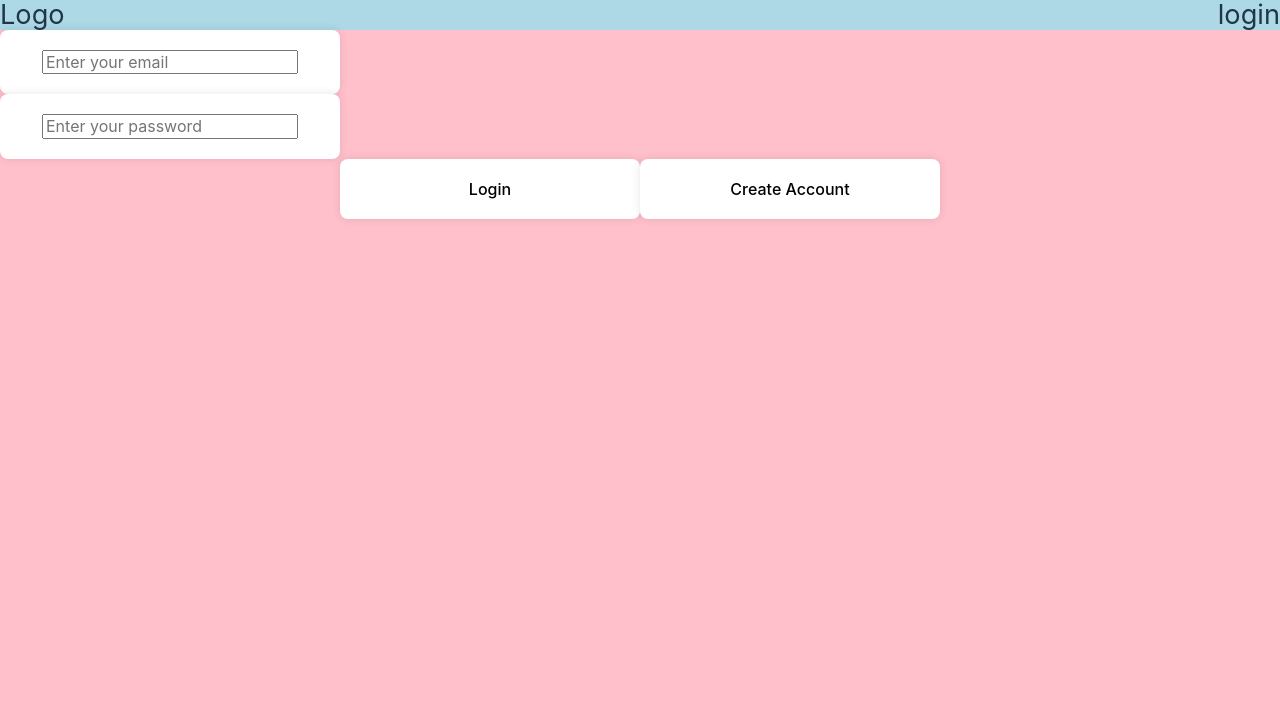
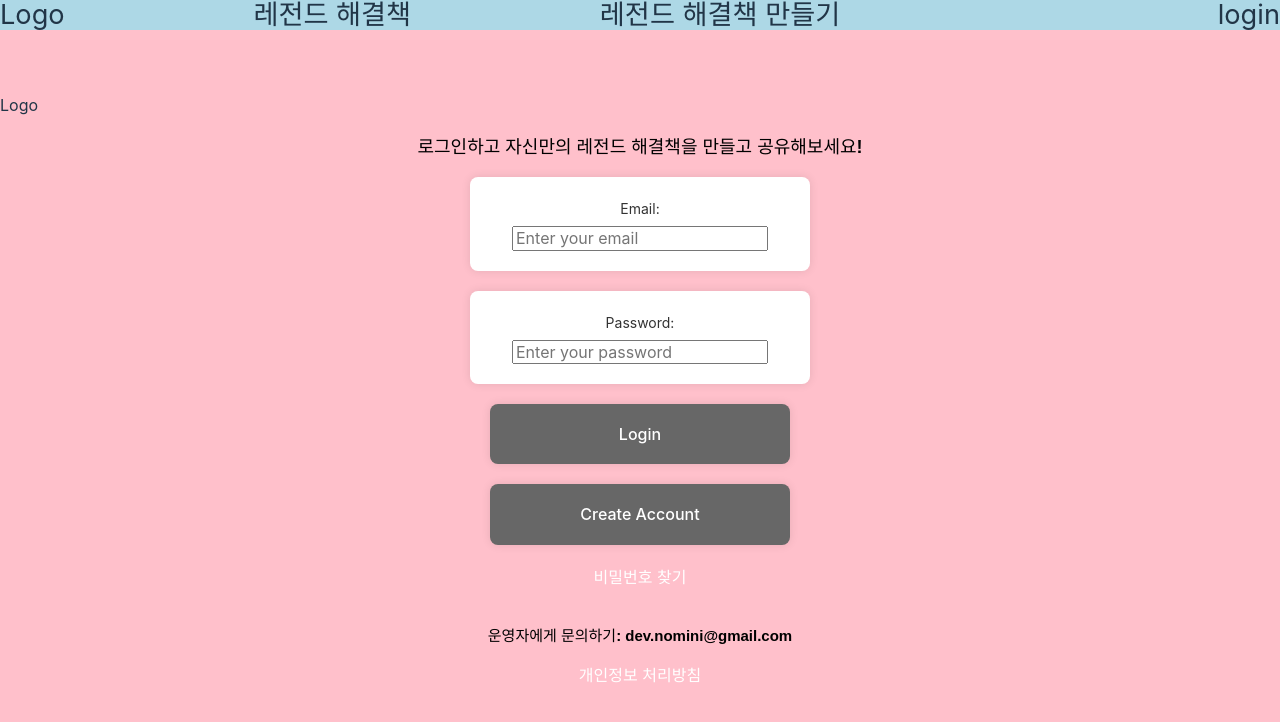
Before and after one commit to uing0ing0/soundweb, a React (Vite) app: page /login in a window 1280 px wide. Shown: the top 722 px of the page. Built offline with nearby package versions, Linux system fonts and the light colour scheme.

Commit message:
대략적 구성

```diff
--- a/src/atoms/navbar/Navbar.tsx
+++ b/src/atoms/navbar/Navbar.tsx
@@ -22,10 +22,18 @@ const Navbar = () => {
           alignItems: "center",
           fontSize: "1.7rem",
           background: "lightblue",
+          position: "fixed",
+          top: 0,
         }}
       >
         <div style={{ marginRight: "auto" }} onClick={handleLogo}>
           Logo
+        </div>
+        <div style={{ marginRight: "auto" }} onClick={handleLogo}>
+          레전드 해결책
+        </div>
+        <div style={{ marginRight: "auto" }} onClick={handleLogo}>
+          레전드 해결책 만들기
         </div>
         <div style={{ marginLeft: "auto" }} onClick={handleLogin}>
           login
--- a/src/pages/login/Login.css
+++ /dev/null
@@ -1,36 +0,0 @@
-body {
-  width: 100vw;
-  height: 100vh;
-  margin: 0;
-}
-.container {
-  width: 100%;
-  height: 100%;
-  background: pink;
-}
-
-body {
-  width: 100vw;
-  height: 100vh;
-  margin: 0;
-}
-.form-container {
-  width: 300px;
-  padding: 20px;
-  border-radius: 8px;
-  box-shadow: 0 0 10px rgba(0, 0, 0, 0.1);
-  background-color: #fff;
-}
-
-body {
-  width: 100vw;
-  height: 100vh;
-  margin: 0;
-}
-.button {
-  width: 300px;
-  padding: 20px;
-  border-radius: 8px;
-  box-shadow: 0 0 10px rgba(0, 0, 0, 0.1);
-  background-color: #676767;
-}
--- a/src/pages/login/Login.tsx
+++ b/src/pages/login/Login.tsx
@@ -1,53 +1,133 @@
-import "./Login.css";
-
 import { useNavigate } from "react-router-dom";
 import Navbar from "src/atoms/navbar/Navbar";
-import { useNavigate } from "react-router-dom";
-import "./Login.css";
+import styled, { css } from "styled-components";
+
+const Container = styled.div`
+  width: 100vw;
+  height: 100vh;
+  background: pink;
+  display: flex;
+  flex-direction: column;
+  align-items: center;
+  justify-content: center;
+`;
+
+const FormContainer = styled.div`
+  width: 300px;
+  padding: 20px;
+  border-radius: 8px;
+  box-shadow: 0 0 10px rgba(0, 0, 0, 0.1);
+  background-color: #fff;
+  margin-bottom: 20px;
+`;
+
+const Button = styled.button`
+  width: 300px;
+  padding: 20px;
+  border-radius: 8px;
+  box-shadow: 0 0 10px rgba(0, 0, 0, 0.1);
+  background-color: #676767;
+  color: #fff;
+  cursor: pointer;
+  margin-bottom: 20px;
+`;
+
+const Label = styled.label`
+  display: block;
+  margin-bottom: 5px;
+  font-size: 14px;
+  color: #333;
+`;
+
+const Find = styled.label`
+  color: #fff;
+  cursor: pointer;
+  margin-bottom: 20px;
+  background: none;
+`;
+
+const Text = styled.p`
+  font-size: 18px;
+  color: black;
+  font-weight: bold;
+  font-family: Arial, sans-serif;
+`;
+
+const Text2 = styled.p`
+  font-size: 15px;
+  color: black;
+  font-weight: bold;
+  font-family: Arial, sans-serif;
+`;
+
+const handleLogo = () => {
+  console.log("Logo");
+  navigate("/main");
+};
 
 const Login = () => {
   const navigate = useNavigate();
 
   return (
-    <div className="container">
+    <Container>
       <Navbar />
-      <div className="form-container">
+      <div style={{ marginRight: "auto" }} onClick={handleLogo}>
+        Logo
+      </div>
+      <Text>로그인하고 자신만의 레전드 해결책을 만들고 공유해보세요!</Text>
+      <FormContainer>
+        <Label htmlFor="email">Email:</Label>
         <input
           type="email"
           id="email"
           name="email"
           placeholder="Enter your email"
         />
-      </div>
-      <div className="form-container">
+      </FormContainer>
+      <FormContainer>
+        <Label htmlFor="password">Password:</Label>
         <input
           type="password"
           id="password"
           name="password"
           placeholder="Enter your password"
         />
-      </div>
+      </FormContainer>
 
-      <button
-        type="submit"
+      <Button
         onClick={() => {
           navigate("/login");
         }}
-        className="form-container"
       >
         Login
-      </button>
+      </Button>
 
-      <button
-        type="button"
+      <Button
         onClick={() => {
           navigate("/login");
         }}
-        className="form-container"
       >
         Create Account
-      </button>
-    </div>
+      </Button>
+
+      <Find
+        onClick={() => {
+          navigate("/login");
+        }}
+      >
+        비밀번호 찾기
+      </Find>
+
+      <Text2>운영자에게 문의하기: dev.nomini@gmail.com </Text2>
+
+      <Find
+        onClick={() => {
+          navigate("/login");
+        }}
+      >
+        개인정보 처리방침
+      </Find>
+    </Container>
   );
 };
 
```
Also changed, not shown: d.js (added).
